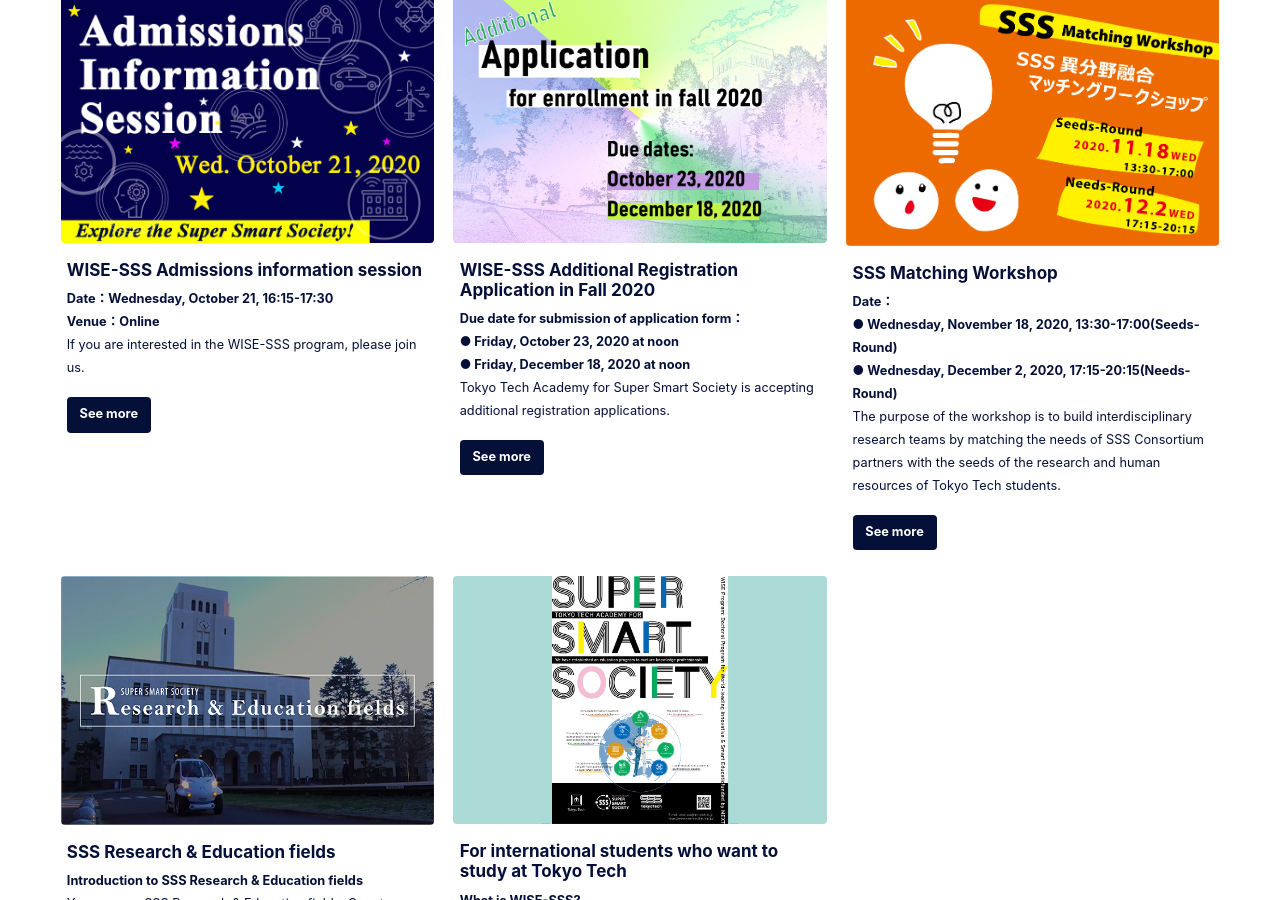
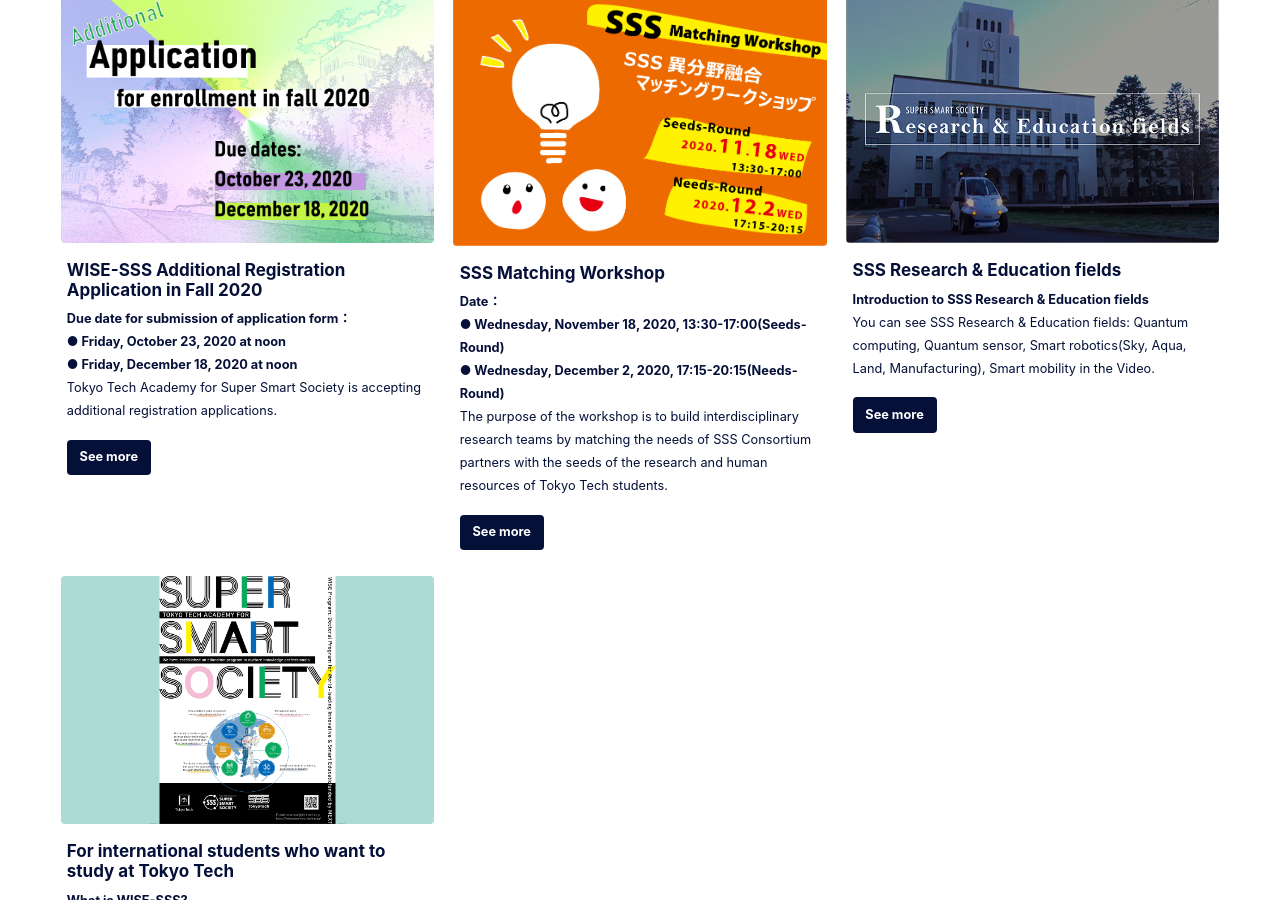
Before and after one commit to fl1d/w0ex.github.io, a Jekyll site: the page built from _pages/home_en.md, in a window 1280 px wide and 900 px high, scrolled down 526 px. Built offline with Jekyll 4.4.1, drawn with Linux system fonts in a browser that asks for light colours; cached includes are drawn as plain includes; nearby versions of some CDN libraries.

Commit message:
Update home_en.md

```diff
--- a/_pages/home_en.md
+++ b/_pages/home_en.md
@@ -32,15 +32,6 @@
 #   - title: "Tokyo Tech Academy for Super Smart Society cultivate super doctor leading future society, based on the fusion of society-collaborated education (open education) and interdisciplinary collaboration reseach (open innovation)"
 
 feature_row:
-
-  - image_path: /assets/images/info-session-fall2020.png
-    alt: "WISE-SSS Admissions information session"
-    title: "WISE-SSS Admissions information session"
-    excerpt: "<B>Date：Wednesday, October 21, 16:15-17:30<br>Venue：Online</B><br>
-    If you are interested in the WISE-SSS program, please join us."
-    url: "/info-session-fall2020_en/"
-    btn_label: "See more"
-    btn_class: "btn--primary"
 
   - image_path: /assets/images/add_application.png
     alt: "WISE-SSS Additional Registration Application in Fall 2020"
```
